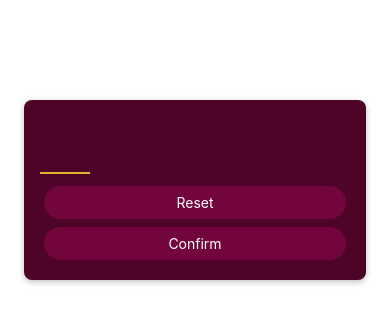
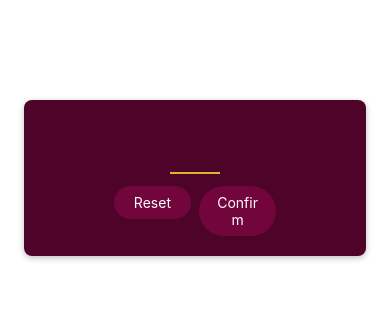
Before and after one commit to HeshanWeerasooriya/Mini-Game-App, a React Native app: screen / in a window 390 px wide. Shown: the top 324 px of the page. Built offline with nearby package versions, Linux system fonts and the light colour scheme.

Commit message:
Improving the Buttons

```diff
--- a/screens/StartGameScreen.js
+++ b/screens/StartGameScreen.js
@@ -12,8 +12,14 @@ function StartGameScreen() {
         autoCapitalize="none"
         autoCorrect={false}
       />
-      <PrimaryButton>Reset</PrimaryButton>
-      <PrimaryButton>Confirm</PrimaryButton>
+      <View style={styles.buttonsContainer}>
+        <View style={styles.buttonContainer}>
+          <PrimaryButton>Reset</PrimaryButton>
+        </View>
+        <View style={styles.buttonContainer}>
+          <PrimaryButton>Confirm</PrimaryButton>
+        </View>
+      </View>
     </View>
   );
 }
@@ -22,6 +28,8 @@ export default StartGameScreen;
 
 const styles = StyleSheet.create({
   inputContainer: {
+    justifyContent: "center",
+    alignItems: "center",
     marginTop: 100,
     marginHorizontal: 24,
     padding: 16,
@@ -46,4 +54,10 @@ const styles = StyleSheet.create({
     fontWeight: "bold",
     textAlign: "center",
   },
+  buttonsContainer: {
+    flexDirection: "row",
+  },
+  buttonContainer: {
+    flex: 1,
+  },
 });
```
